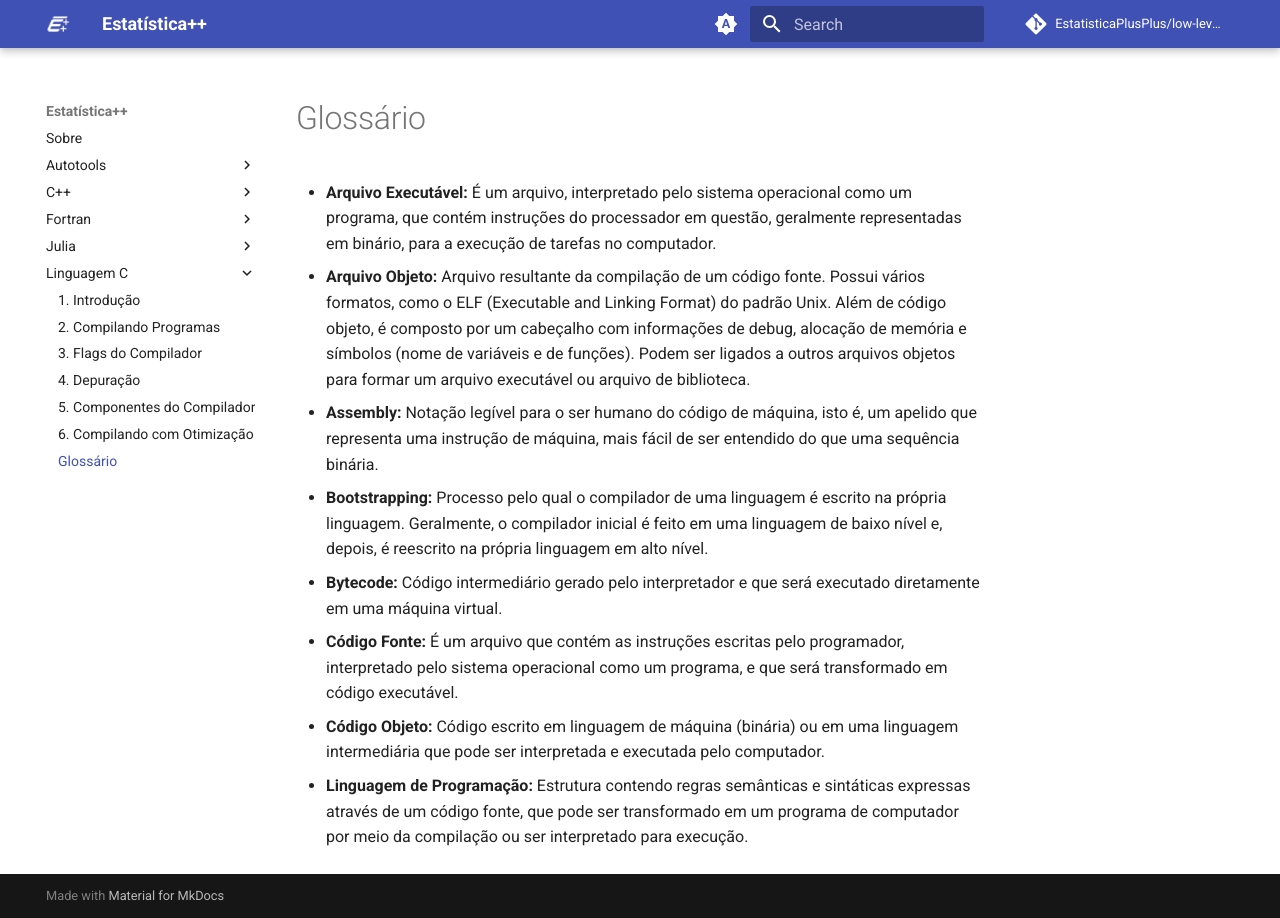
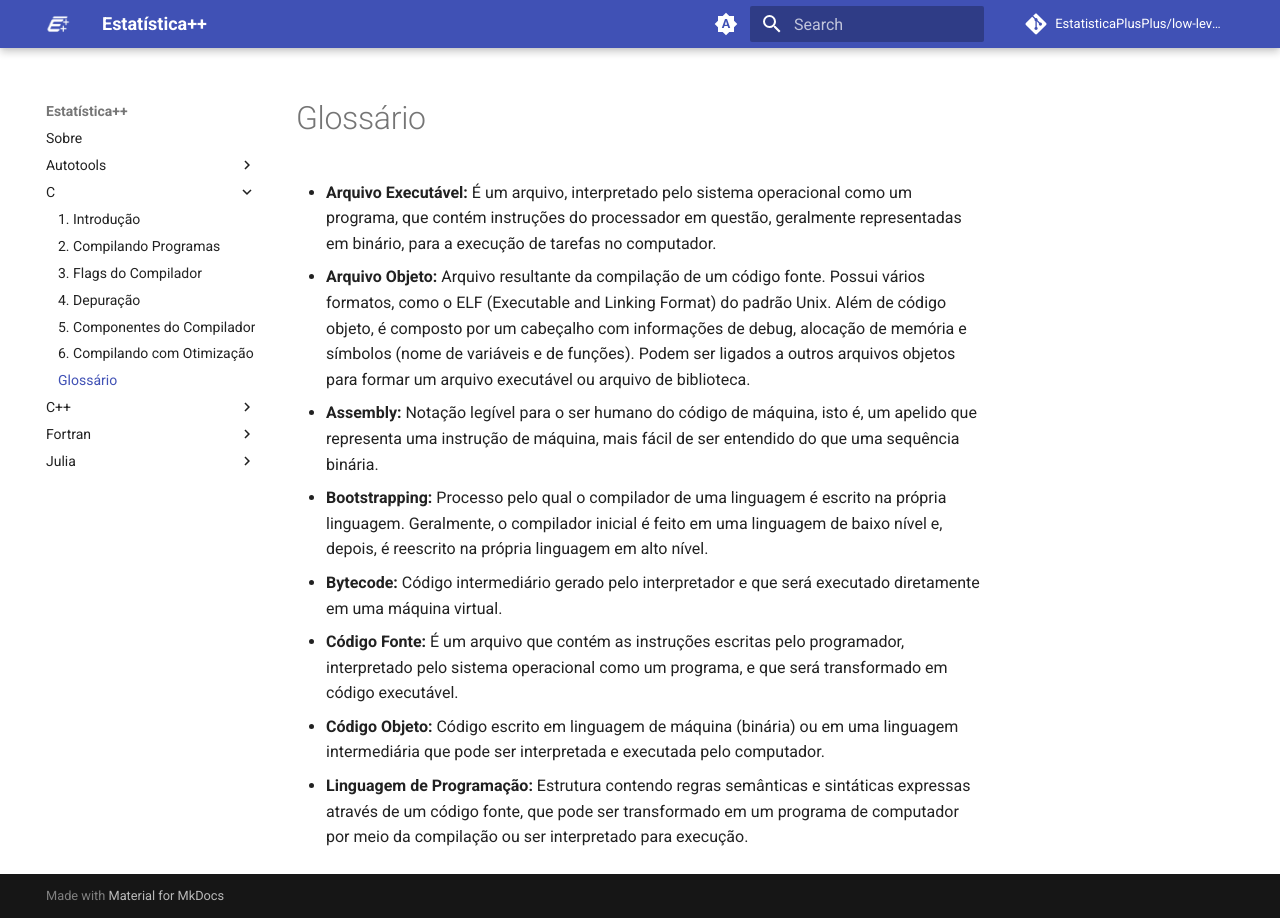
Before and after one commit to EstatisticaPlusPlus/low-level-learning, an MkDocs documentation site: the page built from docs/C/glossário.md, in a window 1280 px wide. Built offline with MkDocs 1.6.1 and Material for MkDocs 9.7.7, drawn with Linux system fonts in a browser that asks for light colours; comment, search, counter and statistics services are not loaded; some of the changed lines change nothing that is shown.

Commit message:
fix: Linguagem_C -> C

```diff
--- a/mkdocs.yml
+++ b/mkdocs.yml
@@ -42,3 +42,7 @@
   - pymdownx.inlinehilite
   - pymdownx.snippets
   - pymdownx.superfences
+  - mdx_math
+
+extra_javascript:
+  - https://cdnjs.cloudflare.com/ajax/libs/mathjax/2.7.4/MathJax.js?config=TeX-AMS-MML_HTMLorMML
```
Also changed, not shown: docs/C/capitulo_1.md (renamed from docs/Linguagem_C/capitulo_1.md), docs/C/capitulo_2.md (renamed from docs/Linguagem_C/capitulo_2.md), docs/C/capitulo_3.md (renamed from docs/Linguagem_C/capitulo_3.md), docs/C/capitulo_4.md (renamed from docs/Linguagem_C/capitulo_4.md), docs/C/capitulo_5.md (renamed from docs/Linguagem_C/capitulo_5.md), docs/C/capitulo_6.md (renamed from docs/Linguagem_C/capitulo_6.md), docs/C/glossário.md (renamed from docs/Linguagem_C/glossário.md).
